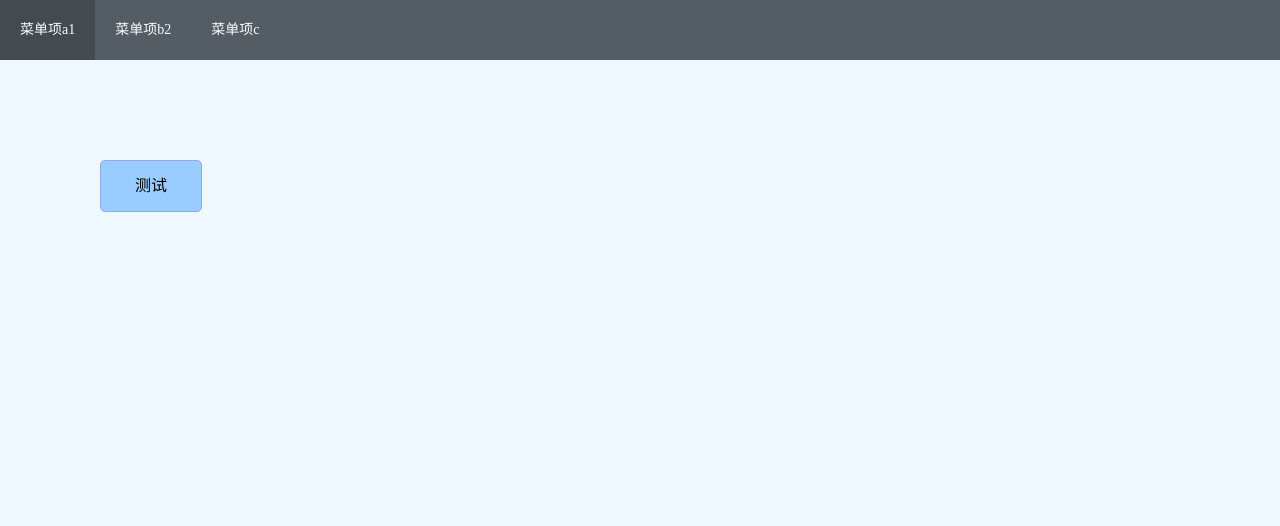
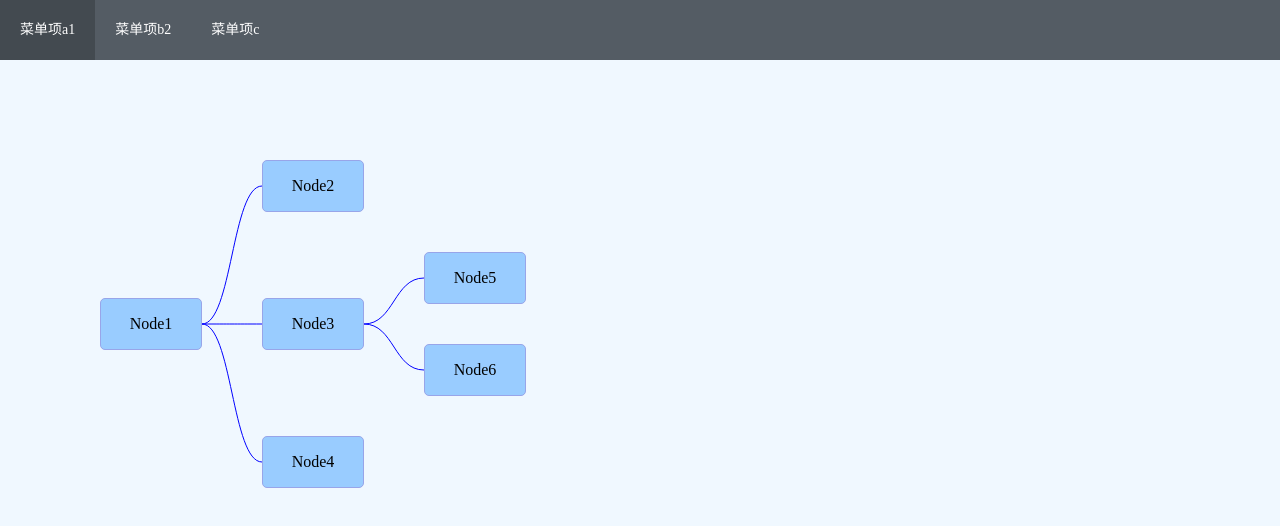
Before and after one commit to quanchangnai/test, a Vue app in the folder vue1/: page /#/aaa in a window 1280 px wide. Shown: the top 526 px of the page. Built offline with nearby package versions, Linux system fonts and the light colour scheme.

Commit message:
可拖拽的树形图

```diff
--- a/vue1/src/components/Draggable.vue
+++ b/vue1/src/components/Draggable.vue
@@ -21,6 +21,7 @@
                 type: Number,
                 default: 0
             },
+            payload: Object
         },
         data() {
             return {
@@ -62,7 +63,7 @@
 
                 this.left = this.left + event.movementX
                 this.top = this.top + event.movementY
-                this.$emit("dragging", {x: this.left, y: this.top})
+                this.$emit("dragging", {x: this.left, y: this.top, payload: this.payload})
             },
             onMouseUp(event) {
                 if (!this.dragging) {
@@ -79,7 +80,8 @@
                     x: this.left,
                     y: this.top,
                     width: this.$refs.draggable.offsetWidth,
-                    height: this.$refs.draggable.offsetHeight
+                    height: this.$refs.draggable.offsetHeight,
+                    payload: this.payload
                 })
 
                 // console.log("event.target:" + event.target.outerHTML)
@@ -105,5 +107,6 @@
         line-height: 50px;
         border: 1px solid #98a5e9;
         border-radius: 5px;
+        user-select: none;
     }
 </style>
--- a/vue1/src/components/Page1.vue
+++ b/vue1/src/components/Page1.vue
@@ -5,10 +5,15 @@
                 @mousedown="onDrawStart"
                 @mousemove="onDrawing"
                 @mouseup="onDrawEnd"/>
-        <draggable :x="x"
-                   :y="y"
+        <draggable v-for="node in nodes"
+                   :key="'node'+node.key"
+                   :x="node.x"
+                   :y="node.y"
+                   :payload="node"
                    @dragging="onDragging"
-                   @drag-end="onDragEnd"/>
+                   @drag-end="onDragEnd">
+            <div :ref="'node'+node.key">{{ node.content }}</div>
+        </draggable>
     </div>
 </template>
 
@@ -19,48 +24,148 @@
         name: "Page1",
         components: {Draggable},
         async created() {
+            this.buildNodes(this.tree);
             await this.$nextTick();
-            this.$refs.canvas.width = this.$refs.canvas.offsetWidth
-            this.$refs.canvas.height = this.$refs.canvas.offsetHeight
+            this.$refs.canvas.width = this.$refs.canvas.offsetWidth;
+            this.$refs.canvas.height = this.$refs.canvas.offsetHeight;
+            this.calcBounds();
+            this.alignTree();
+            this.drawLines();
         },
         data() {
             return {
+                tree: {
+                    key: 1,
+                    x: 0,
+                    y: 0,
+                    content: "Node1",
+                    children: [
+                        {key: 2, x: 0, y: 0, content: "Node2"},
+                        {
+                            key: 3, x: 0, y: 0, content: "Node3",
+                            children: [
+                                {key: 5, x: 0, y: 0, content: "Node5"},
+                                {key: 6, x: 0, y: 0, content: "Node6"}
+                            ]
+                        },
+                        {key: 4, x: 0, y: 0, content: "Node4"},
+                    ]
+                },
+                nodes: [],
                 drawing: false,
-                x: 100,
-                y: 100
             }
         },
         methods: {
-            onDragging() {
-                // console.log("event:" + JSON.stringify(event))
+            buildNodes(node) {
+                this.nodes.push(node);
+                if (node.children) {
+                    for (let child of node.children) {
+                        child.parent = node;
+                        this.buildNodes(child);
+                    }
+                }
+            },
+            calcBounds(node = this.tree) {
+                //坑，v-for中的ref是个数组
+                const element = this.$refs["node" + node.key][0];
+                node.selfWidth = element.offsetWidth + 60;
+                node.selfHeight = element.offsetHeight + 40;
+                node.treeWidth = node.selfWidth;
+                node.treeHeight = node.selfHeight;
+
+                if (!node.children) {
+                    return
+                }
+
+                let maxChildTreeWidth = 0;
+                let totalChildTreeHeight = 0;
+                for (let child of node.children) {
+                    this.calcBounds(child);
+                    if (child.treeWidth > maxChildTreeWidth) {
+                        maxChildTreeWidth = child.treeWidth;
+                    }
+                    totalChildTreeHeight += child.treeHeight;
+                }
+                node.treeWidth += maxChildTreeWidth;
+                node.treeHeight = Math.max(node.selfHeight, totalChildTreeHeight)
+            },
+            alignTree(node = this.tree, lastY = 100) {
+                if (node.parent) {
+                    node.x = node.parent.x + node.parent.selfWidth;
+                } else {
+                    node.x = 100;
+                }
+                if (node.children) {
+                    for (let child of node.children) {
+                        this.alignTree(child, lastY);
+                        lastY += child.treeHeight;
+                    }
+                    if (node.children.length > 1) {
+                        node.y = (node.children[0].y + node.children[node.children.length - 1].y) / 2;
+                    } else {
+                        node.y = node.children[0].y;
+                    }
+                } else {
+                    node.y = lastY;
+                }
+            },
+            drawLines() {
+                let context = this.$refs.canvas.getContext("2d");
+                let canvasWidth = this.$refs.canvas.offsetWidth;
+                let canvasHeight = this.$refs.canvas.offsetHeight;
+                context.clearRect(0, 0, canvasWidth, canvasHeight)
+
+                const drawLine = (x1, y1, x2, y2) => {
+                    let cpx1 = x1 + (x2 - x1) / 2;
+                    let cpx2 = x2 - (x2 - x1) / 2;
+                    context.strokeStyle = "blue"
+                    context.beginPath();
+                    context.moveTo(x1, y1);
+                    context.bezierCurveTo(cpx1, y1, cpx2, y2, x2, y2);
+                    context.stroke();
+                };
+
+                const lineToChildren = (node) => {
+                    if (!node.children) {
+                        return;
+                    }
+
+                    let x1 = node.x + node.selfWidth - 60;
+                    let y1 = node.y + (node.selfHeight - 40) / 2;
+
+                    for (let child of node.children) {
+                        let x2 = child.x;
+                        let y2 = child.y + (child.selfHeight - 40) / 2;
+                        drawLine(x1, y1, x2, y2);
+                        lineToChildren(child);
+                    }
+                };
+
+                lineToChildren(this.tree);
+            },
+            onDragging(event) {
+                // console.log(`onDragging:${event.payload.key},${event.x},${event.y}`)
+                event.payload.x = event.x;
+                event.payload.y = event.y;
+                this.drawLines();
             },
             onDragEnd(event) {
-                console.log("event:" + JSON.stringify(event))
-
-                this.x = event.x
-                this.y = event.y
-
-                this.$nextTick(() => {
-                    if (this.x < 0 || this.x > this.$refs.panel.offsetWidth - event.width) {
-                        this.x = 100
-                    }
-                    if (this.y < 0 || this.y > this.$refs.panel.offsetHeight - event.height) {
-                        this.y = 100
-                    }
-                })
+                console.log(`onDragEnd:${event.payload.key},${event.x},${event.y}`)
+                this.alignTree();
+                this.drawLines();
             },
             onDrawStart(event) {
                 if (event.button !== 0) {
                     return
                 }
 
-                console.log("event.offsetX:" + event.offsetX)
-                console.log("event.offsetY:" + event.offsetY)
+                // console.log("event.offsetX:" + event.offsetX)
+                // console.log("event.offsetY:" + event.offsetY)
 
                 this.drawing = true;
 
                 let context = this.$refs.canvas.getContext("2d");
-                context.strokeStyle = "red"
+                context.strokeStyle = "blue"
                 context.beginPath();
                 context.moveTo(event.offsetX, event.offsetY);
             },
@@ -69,7 +174,7 @@
                     return;
                 }
 
-                console.log("event.offsetX:" + event.offsetX)
+                // console.log("event.offsetX:" + event.offsetX)
 
                 // let canvasWidth = this.$refs.canvas.offsetWidth;
                 // let canvasHeight = this.$refs.canvas.offsetHeight;
@@ -83,7 +188,7 @@
                 console.log("event.offsetY:" + event.offsetY)
                 console.log("event.clientY:" + event.clientY)
                 this.drawing = false;
-            },
+            }
         }
     }
 </script>
```
